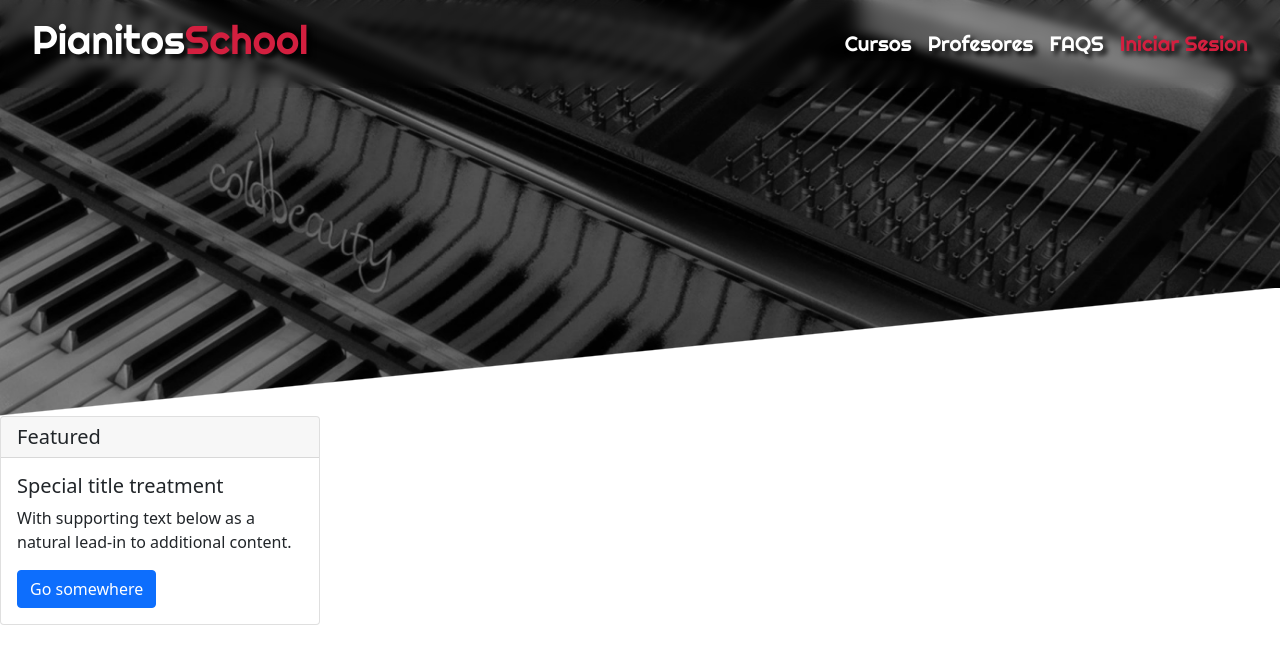
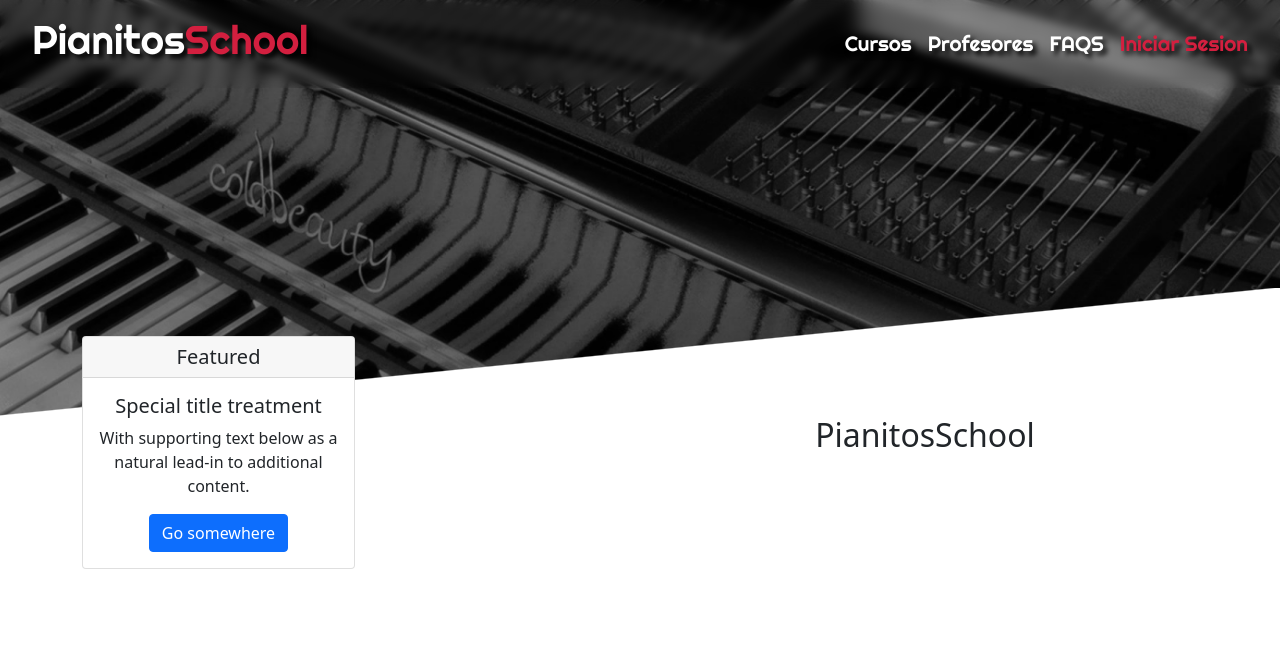
Before and after one commit to RSMKode/pianitos-school, a plain HTML site: page src/index.html in a window 1280 px wide. Shown: the top 664 px of the page. Drawn offline with nearby package versions, Linux system fonts and the light colour scheme.

Commit message:
Cambios con grid

```diff
--- a/src/index.html
+++ b/src/index.html
@@ -27,8 +27,12 @@
 
 
 
-  <main>
-    <div class="card w-25">
+  <main class="container text-center">
+
+    <section class="presentacion row ">
+
+      <div class="col">
+        <div class="horarios card w-50">
           <h5 class="card-header">Featured</h5>
           <div class="card-body">
             <h5 class="card-title">Special title treatment</h5>
@@ -36,6 +40,14 @@
             <a href="#" class="btn btn-primary">Go somewhere</a>
           </div>
         </div>
+      </div>
+
+      <div class="col">
+        <h2 class="col">PianitosSchool</h2>
+      </div>
+
+    </section>
+
   </main>
 
 
--- a/src/style.css
+++ b/src/style.css
@@ -98,8 +98,16 @@ header nav a.accent:is(:hover,:focus) {
   height:8rem;
   position: absolute;
   bottom: 0;
-  z-index:1;
   background: linear-gradient(to left top, white 0%, white 50%, transparent 50.5%, transparent 100%);
+}
+
+.presentacion {
+  position: relative;
+}
+
+.horarios {
+  top: -5rem;
+  z-index: 3;
 }
 
 .carousel-inner {
```
Lines whose indentation alone changed are shown as unchanged.
